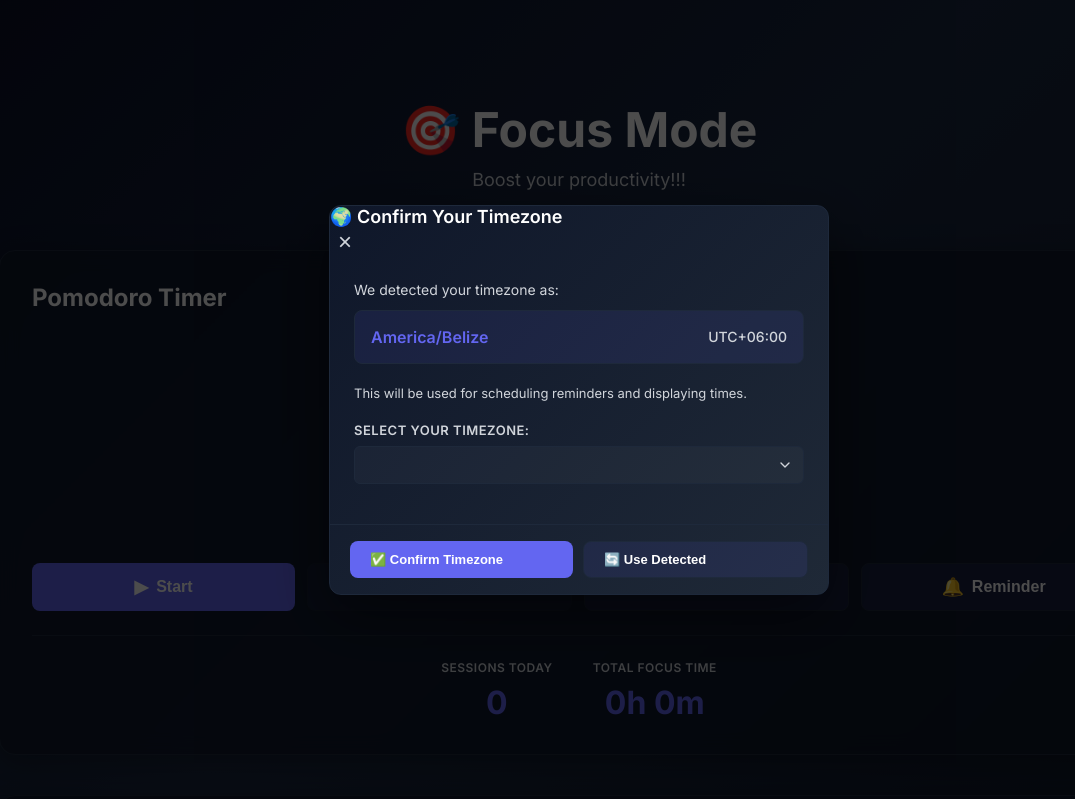
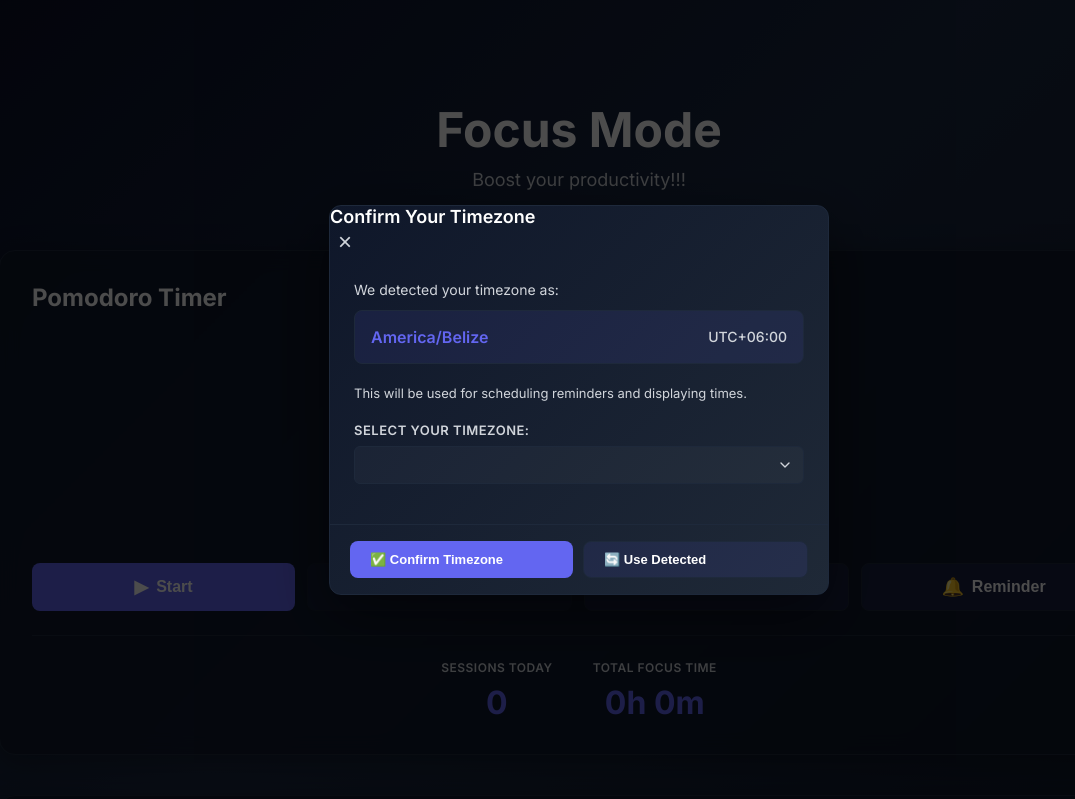
Before and after one commit to blackmudflat/CMPS1134_Final-Project, a website: page html/focus.html in a window 1280 px wide. Shown: the top 799 px of the page, without its empty margins (61-1136 px from the left). Drawn offline with Linux system fonts and the light colour scheme.

Commit message:
Update focus.html

```diff
--- a/html/focus.html
+++ b/html/focus.html
@@ -21,7 +21,7 @@
     <div class="focus-container">
         <!-- Header -->
         <header class="focus-header">
-            <h1>🎯 Focus Mode</h1>
+            <h1>Focus Mode</h1>
             <p class="subtitle">Boost your productivity!!!</p>
         </header>
 
@@ -156,7 +156,7 @@
     <div id="timezone-modal" class="timezone-modal">
         <div class="timezone-modal-content">
             <div class="timezone-modal-header">
-                <h2>🌍 Confirm Your Timezone</h2>
+                <h2>Confirm Your Timezone</h2>
                 <button class="timezone-modal-close" id="close-timezone-modal">&times;</button>
             </div>
             <div class="timezone-modal-body">
```
